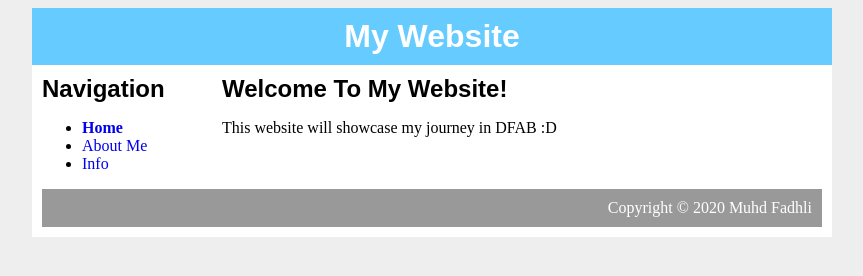
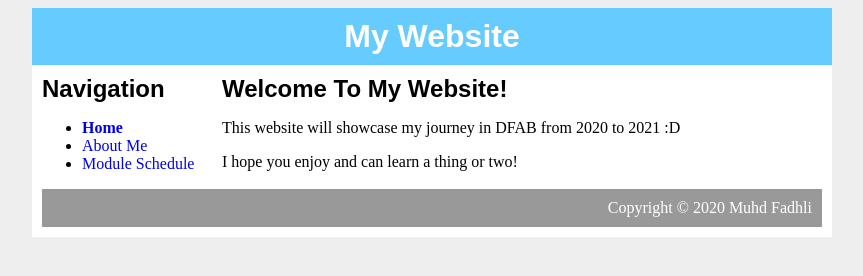
Before and after one commit to Darksnowle/EP1000, a plain HTML site: page index.html in a window 1280 px wide. Shown: the whole page, without its empty margins (208-1071 px from the left). Drawn offline with Linux system fonts and the light colour scheme.

Commit message:
removed Info tab and added module schedule

```diff
--- a/index.html
+++ b/index.html
@@ -16,7 +16,7 @@
                     <ul>
                        <li><a class="selected" href="index.html">Home</a></li>
                         <li><a href="about.html">About Me</a></li>
-                        <li><a href="info.html">Info</a></li>
+                        <li><a href="info.html">Module Schedule</a></li>
                     </ul>
 
             </div>
@@ -24,7 +24,8 @@
             <div id="main">
                 <h2>Welcome To My Website!</h2>
 
-                <p>This website will showcase my journey in DFAB :D</p>
+                <p>This website will showcase my journey in DFAB from 2020 to 2021 :D</p>
+                <p>I hope you enjoy and can learn a thing or two!</p>
 
 
         </div>
```
Also changed, not shown: about.html (+2 -2 lines), info.html (+7 -1 lines), images/DFAB Schedule.PNG (added).
